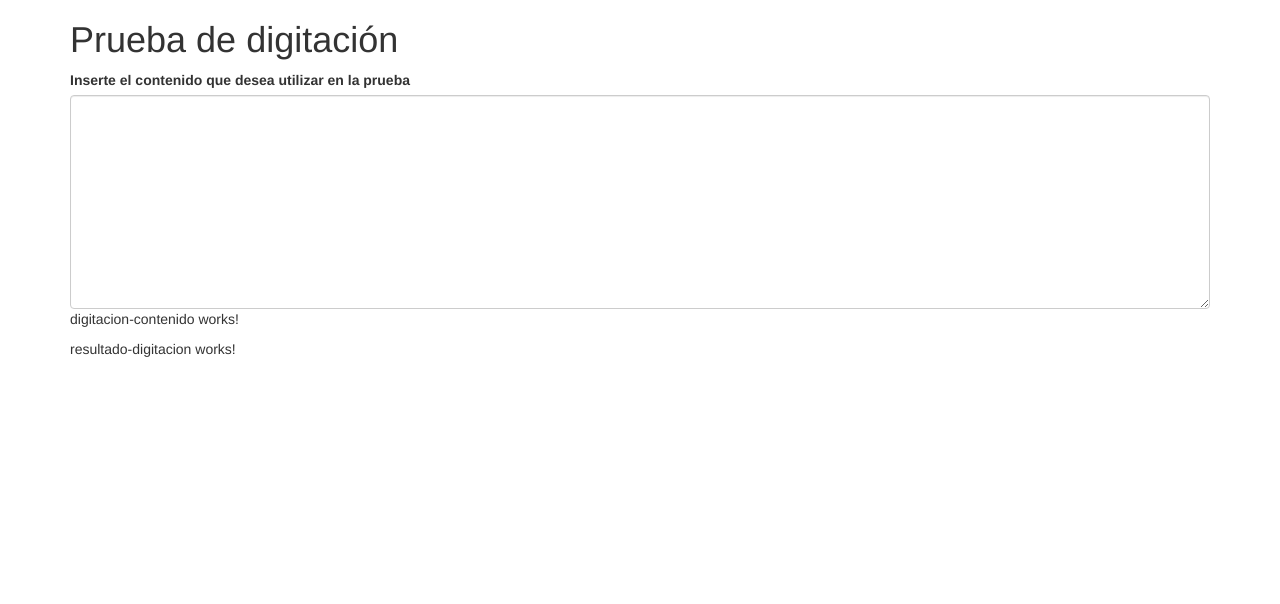
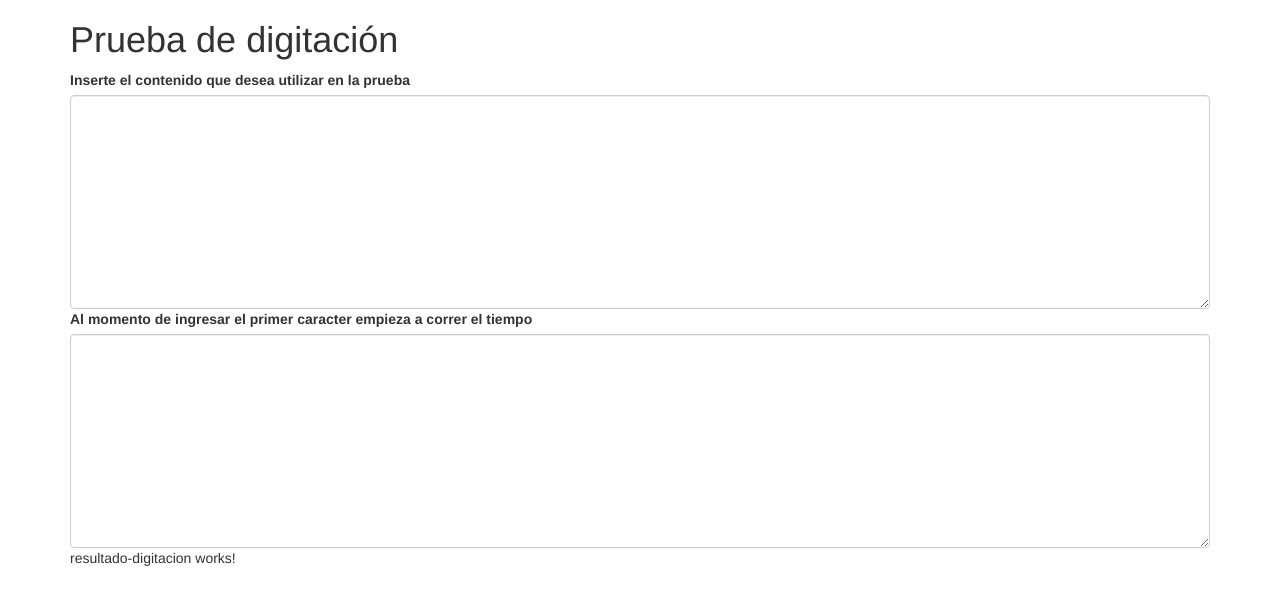
Before and after one commit to andrescrm/AngularTyping, an Angular app: page / in a window 1280 px wide. Shown: the top 604 px of the page. Built offline with nearby package versions, Linux system fonts and the light colour scheme.

Commit message:
Ajustes adicionales en la comunicacion de los componentes

```diff
--- a/src/app/app.component.html
+++ b/src/app/app.component.html
@@ -1,6 +1,6 @@
 <div class="container">
   <h1>Prueba de digitación</h1>
-  <app-fuente-contenido [longitudTextoDigitado]="contenidoDigitado"></app-fuente-contenido>
-  <app-digitacion-contenido></app-digitacion-contenido>
+  <app-fuente-contenido [longitudTextoDigitado]="longitudCaracteresDigitacion" (textoModificado)="onTextoModificado($event)"></app-fuente-contenido>
+  <app-digitacion-contenido (aciertosDigitacion)="onAciertosDigitacion($event)" [textoContenido]="fuenteContenido.trim()"></app-digitacion-contenido>
   <app-resultado-digitacion></app-resultado-digitacion>
 </div>
--- a/src/app/app.component.ts
+++ b/src/app/app.component.ts
@@ -6,5 +6,15 @@ import { Component } from '@angular/core';
   styleUrls: ['./app.component.css']
 })
 export class AppComponent {
-  contenidoDigitado = 0;
+  fuenteContenido = '';
+  longitudCaracteresDigitacion = 0;
+
+  onAciertosDigitacion(eventData) {
+    this.longitudCaracteresDigitacion = eventData;
+  }
+
+  onTextoModificado(eventData) {
+    this.fuenteContenido = eventData;
+  }
+
 }
--- a/src/app/app.module.ts
+++ b/src/app/app.module.ts
@@ -1,4 +1,5 @@
 import { BrowserModule } from '@angular/platform-browser';
+import { FormsModule } from '@angular/forms';
 import { NgModule } from '@angular/core';
 
 
@@ -18,7 +19,8 @@ import { ResaltarTextoDirective } from './resaltar-texto.directive';
     ResaltarTextoDirective
   ],
   imports: [
-    BrowserModule
+    BrowserModule,
+    FormsModule
   ],
   providers: [],
   bootstrap: [AppComponent]
--- a/src/app/digitacion-contenido/digitacion-contenido.component.html
+++ b/src/app/digitacion-contenido/digitacion-contenido.component.html
@@ -1,3 +1,3 @@
-<p>
-  digitacion-contenido works!
-</p>
+<label>Al momento de ingresar el primer caracter empieza a correr el tiempo</label>
+<textarea class="form-control" rows="10" (keyup)="validarCaracteres($event)" [(ngModel)]="textoDigitado">
+</textarea>
--- a/src/app/digitacion-contenido/digitacion-contenido.component.ts
+++ b/src/app/digitacion-contenido/digitacion-contenido.component.ts
@@ -1,15 +1,34 @@
-import { Component, OnInit } from '@angular/core';
+import { Component, OnInit, Input, EventEmitter, Output } from '@angular/core';
 
 @Component({
   selector: 'app-digitacion-contenido',
   templateUrl: './digitacion-contenido.component.html',
   styleUrls: ['./digitacion-contenido.component.css']
 })
-export class DigitacionContenidoComponent implements OnInit {
+export class DigitacionContenidoComponent {
+
+  textoDigitado = '';
+  textoAnterior = '';
+  cantidadAciertos = 0;
+  cantidadErrores = 0;
+  @Input() textoContenido = '';
+  @Output() errorDigitacion = new EventEmitter<number>();
+  @Output() aciertosDigitacion = new EventEmitter<number>();
 
   constructor() { }
 
-  ngOnInit() {
+  validarCaracteres(event) {
+    if (this.textoContenido.charAt(this.textoDigitado.length - 1) !== event.key) {
+      this.cantidadErrores++;
+      this.errorDigitacion.emit(this.cantidadErrores);
+      this.textoDigitado = this.textoAnterior;
+    } else {
+      this.cantidadAciertos++;
+      this.aciertosDigitacion.emit(this.cantidadAciertos);
+      this.textoAnterior = this.textoDigitado;
+    }
+
+    // TODO: Delete this line
+    console.log('Aciertos ' + this.cantidadAciertos + ' Errores: ' + this.cantidadErrores);
   }
-
 }
--- a/src/app/fuente-contenido/fuente-contenido.component.ts
+++ b/src/app/fuente-contenido/fuente-contenido.component.ts
@@ -1,23 +1,21 @@
-import { Component, OnInit, Input } from '@angular/core';
-import { Output } from '@angular/core/src/metadata/directives';
+import { Component, OnInit, Input, Output, EventEmitter } from '@angular/core';
 
 @Component({
   selector: 'app-fuente-contenido',
   templateUrl: './fuente-contenido.component.html',
   styleUrls: ['./fuente-contenido.component.css']
 })
-export class FuenteContenidoComponent implements OnInit {
+export class FuenteContenidoComponent {
 
-  fuenteContenido: string = "";
-  @Input() longitudTextoDigitado: number = 0; // Se requiere el texto digitado para utilizar la funcionalidad de resaltado
+  fuenteContenido = '';
+  @Input() longitudTextoDigitado = 0; // Se requiere el texto digitado para utilizar la funcionalidad de resaltado
+  @Output() textoModificado = new EventEmitter<string>();
 
   constructor() { }
 
-  ngOnInit() {
-  }
-
   ajustarTextoContenido(event) {
     this.fuenteContenido = event.target.value;
+    this.textoModificado.emit(this.fuenteContenido);
   }
 
 }
--- a/src/app/resaltar-texto.directive.ts
+++ b/src/app/resaltar-texto.directive.ts
@@ -5,18 +5,18 @@ import { Directive, HostBinding, HostListener, Input, ElementRef, Renderer2 } fr
 })
 export class ResaltarTextoDirective {
 
-  @Input() longitudTexto: string = "0";
+  @Input() longitudTexto = 0;
 
   constructor(private elementRef: ElementRef, private renderer: Renderer2) { }
 
   // TODO: Validate the css property to set
-  @HostBinding('style.backgroundColor') highlightColor : string;
+  @HostBinding('style.backgroundColor') highlightColor: string;
 
   @HostListener('keyup') enterdata(eventData: Event) {
     // TODO: Implement highlight of data
 
   }
 
-
+  // TODO: Validar la opcion de un observable sobre el tamaño del texto
 
 }
--- a/src/app/resultado-digitacion/resultado-digitacion.component.ts
+++ b/src/app/resultado-digitacion/resultado-digitacion.component.ts
@@ -5,11 +5,7 @@ import { Component, OnInit } from '@angular/core';
   templateUrl: './resultado-digitacion.component.html',
   styleUrls: ['./resultado-digitacion.component.css']
 })
-export class ResultadoDigitacionComponent implements OnInit {
+export class ResultadoDigitacionComponent {
 
   constructor() { }
-
-  ngOnInit() {
-  }
-
 }
--- a/src/index.html
+++ b/src/index.html
@@ -8,6 +8,7 @@
   <meta name="viewport" content="width=device-width, initial-scale=1">
   <link rel="icon" type="image/x-icon" href="favicon.ico">
   <link rel="stylesheet" href="https://maxcdn.bootstrapcdn.com/bootstrap/3.3.7/css/bootstrap.min.css">
+  <script src="https://ajax.googleapis.com/ajax/libs/jquery/3.3.1/jquery.min.js"></script>
   <script src="https://maxcdn.bootstrapcdn.com/bootstrap/3.3.7/js/bootstrap.min.js"></script>
 </head>
 <body>
```
